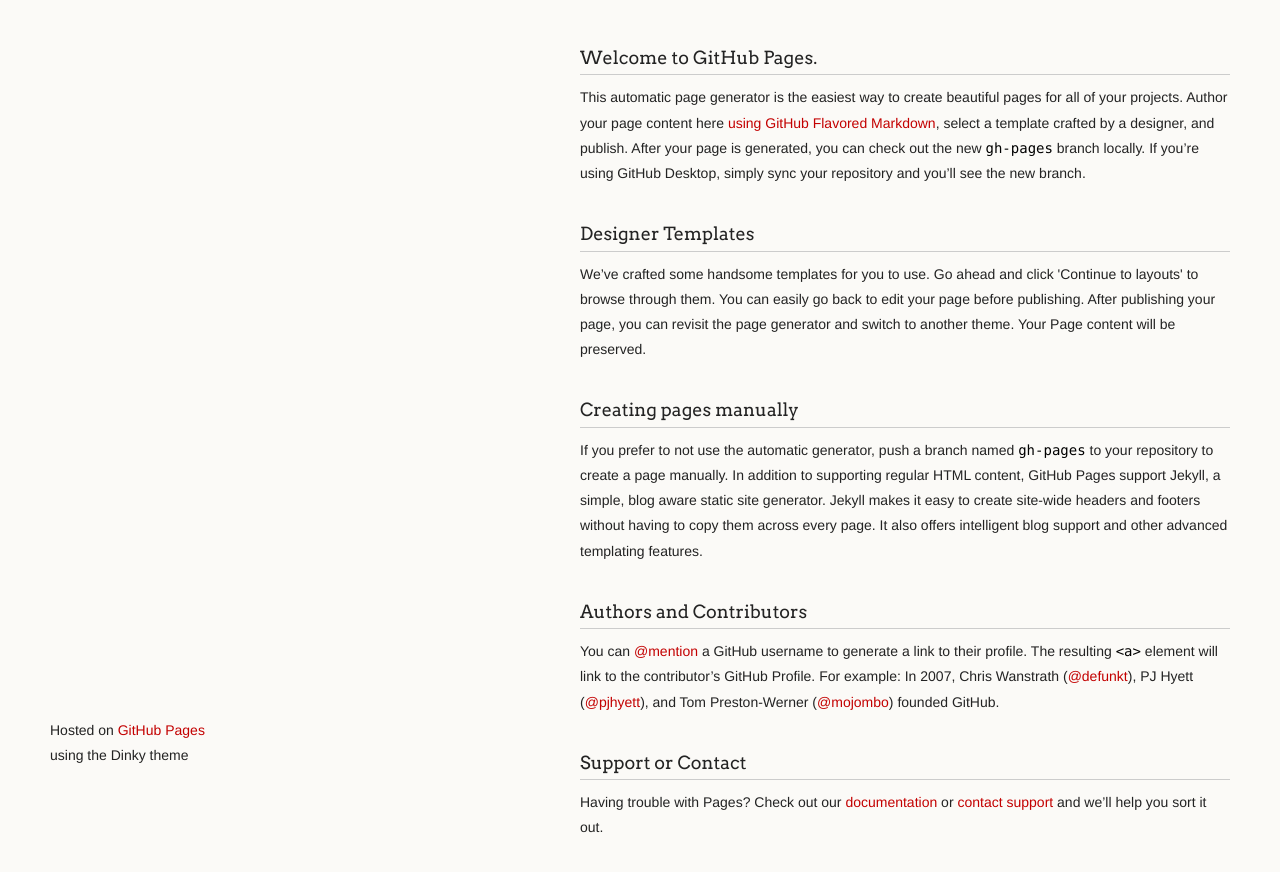
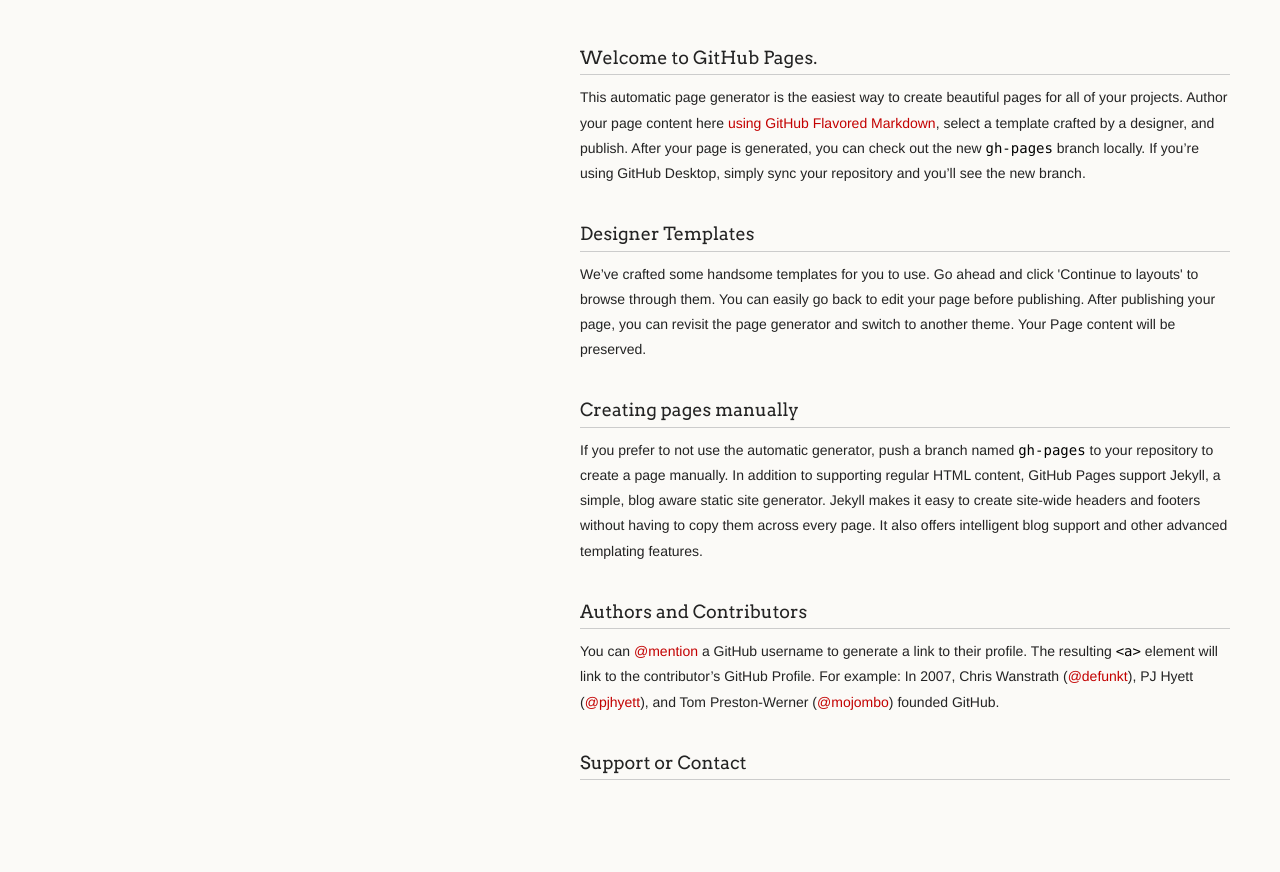
Before and after one commit to julfelder/FAQ, a plain HTML site: page index.html in a window 1280 px wide. After the commit the page ends 840 px from the top, so only its background shows below. Drawn offline with Linux system fonts and the light colour scheme.

Commit message:
Update index.html

```diff
--- a/index.html
+++ b/index.html
@@ -38,12 +38,6 @@
 <h3>
 <a id="support-or-contact" class="anchor" href="#support-or-contact" aria-hidden="true"><span aria-hidden="true" class="octicon octicon-link"></span></a>Support or Contact</h3>
 
-<p>Having trouble with Pages? Check out our <a href="https://help.github.com/pages">documentation</a> or <a href="https://github.com/contact">contact support</a> and we’ll help you sort it out.</p>
-      </section>
-      <footer>
-        <p><small>Hosted on <a href="https://pages.github.com">GitHub Pages</a> using the Dinky theme</small></p>
-      </footer>
-    </div>
     <!--[if !IE]><script>fixScale(document);</script><![endif]-->
 
   </body>
```
